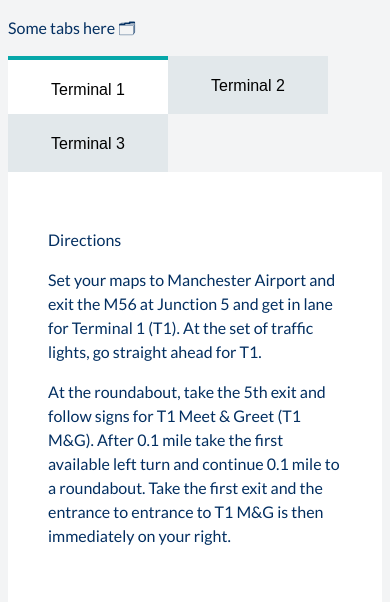
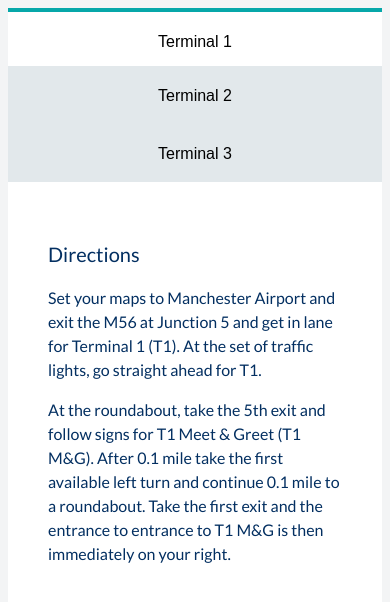
Before and after one commit to lukemoody/ccl-tabs, a plain HTML site: page index.html in a window 390 px wide. Drawn offline with nearby package versions, Linux system fonts and the light colour scheme.

Commit message:
Mobile layout

```diff
--- a/index.html
+++ b/index.html
@@ -9,8 +9,6 @@
 	</head>
 	<body>
 
-		<p>Some tabs here 🗂</p>
-
 		<div class="tab-container"><!-- tab-container : BEGIN -->
 
 			<div class="tab-list"><!-- tab-list : BEGIN -->
@@ -20,19 +18,19 @@
 			</div><!-- tab-list : END -->
 
 			<div id="t1" class="tab-panel active">
-				<p>Directions</p>
+				<p class="p-l">Directions</p>
 				<p>Set your maps to Manchester Airport and exit the M56 at Junction 5 and get in lane for Terminal 1 (T1).  At the set of traffic lights, go straight ahead for T1.</p>
 				<p>At the roundabout, take the 5th exit and follow signs for T1 Meet & Greet (T1 M&G). After 0.1 mile take the first available left turn and continue 0.1 mile to a roundabout. Take the first exit and the entrance to entrance to T1 M&G is then immediately on your right.</p>
 			</div>
 
 			<div id="t2" class="tab-panel">
-				<p>Directions</p>
+				<p class="p-l">Directions</p>
 				<p>Set your maps to Manchester Airport and exit the M56 at Junction 5 and get in lane for Terminal 2 (T2).  At the set of traffic lights, go straight ahead for T2.</p>
 				<p>At the roundabout, take the 5th exit and follow signs for T2 Meet & Greet (T2 M&G). After 0.1 mile take the first available left turn and continue 0.1 mile to a roundabout. Take the first exit and the entrance to entrance to T2 M&G is then immediately on your right.</p>
 			</div>
 
 			<div id="t3" class="tab-panel">
-				<p>Directions</p>
+				<p class="p-l">Directions</p>
 				<p>Set your maps to Manchester Airport and exit the M56 at Junction 5 and get in lane for Terminal 3 (T3).  At the set of traffic lights, go straight ahead for T3.</p>
 				<p>At the roundabout, take the 5th exit and follow signs for T3 Meet & Greet (T3 M&G). After 0.1 mile take the first available left turn and continue 0.1 mile to a roundabout. Take the first exit and the entrance to entrance to T3 M&G is then immediately on your right.</p>
 			</div>
@@ -41,7 +39,6 @@
 
 	</body>
 
-	<script src="https://code.jquery.com/jquery-3.3.1.min.js"></script>
 	<script src="tabs.js"></script>
 
 </html>
--- a/style.css
+++ b/style.css
@@ -18,6 +18,10 @@
 p{
   color: #032F61;
   line-height: 24px;
+}
+
+.p-l{
+  font-size: 20px;
 }
 
 a{
@@ -43,7 +47,7 @@
 .tab-list button{
   display: inline-block;
   list-style-type: none;
-  min-width: 160px;
+  width: 160px;
   height: 58px;
   line-height: 58px;
   text-align: center;
@@ -69,3 +73,14 @@
 .tab-panel.active{
   display: block;
 }
+
+/***** Responsive *****/
+
+@media only screen and (max-width: 576px){
+
+  .tab-list button{
+    width: 100%;
+    display: block;
+  }
+
+}
```
